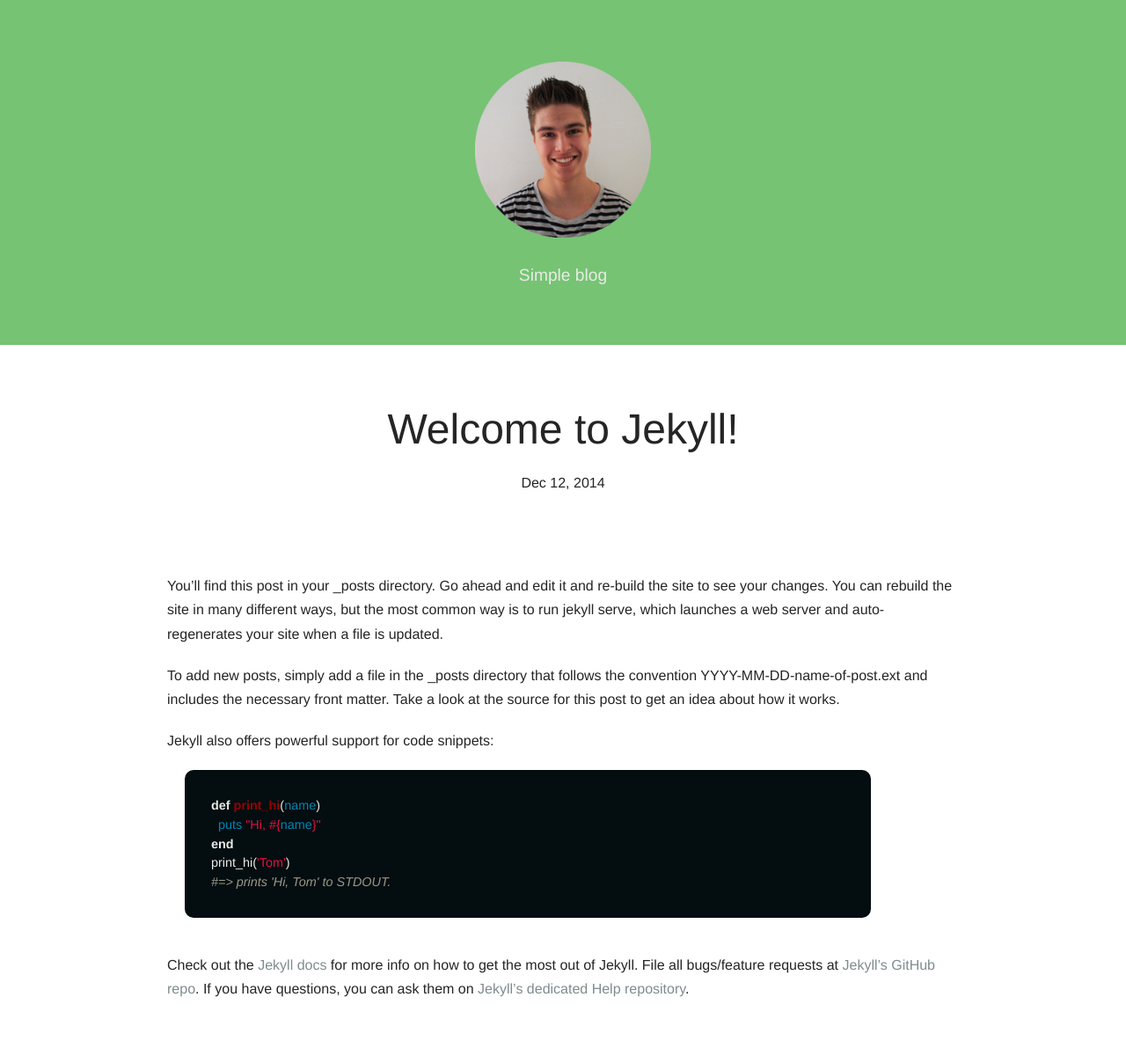
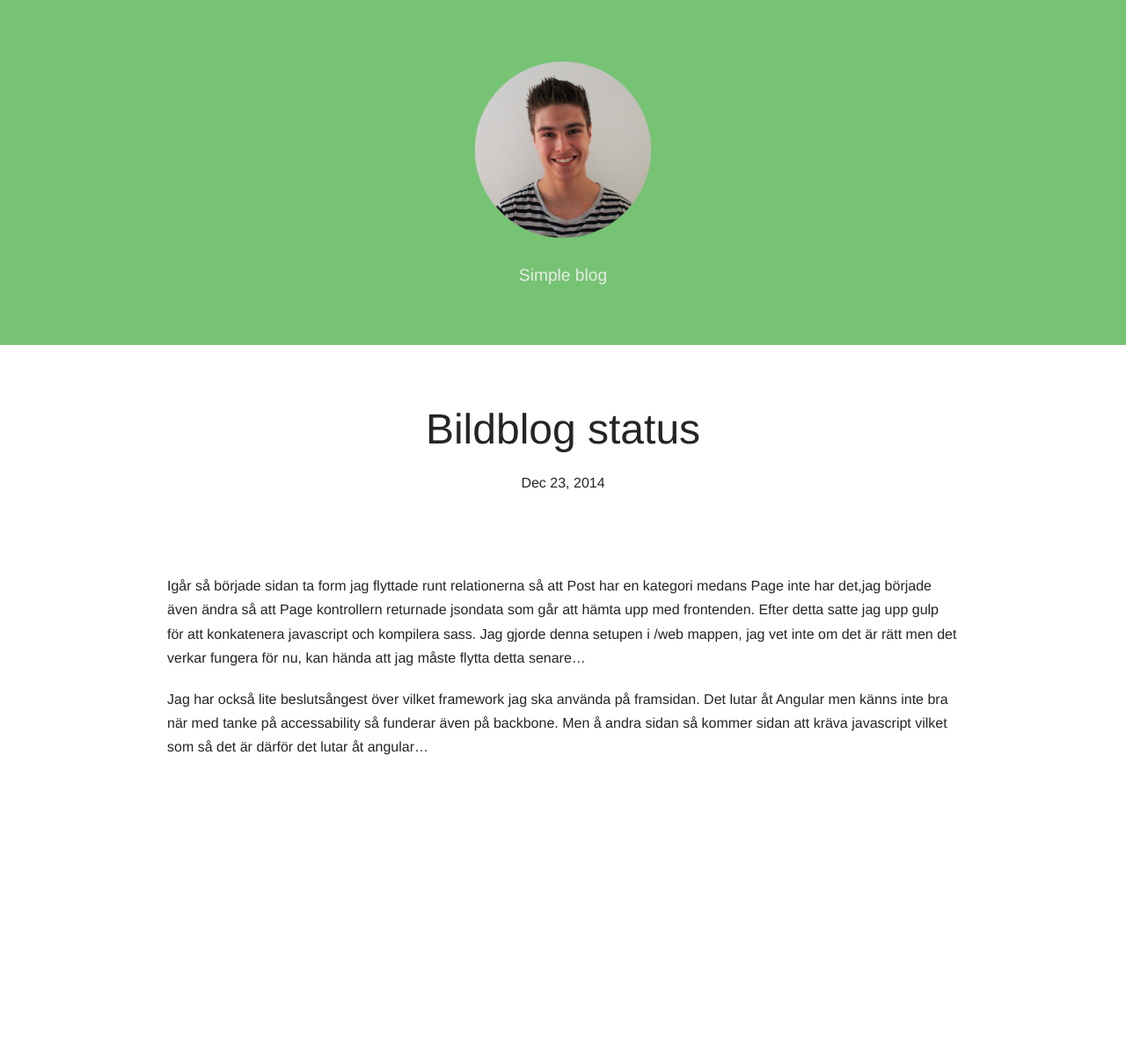
Before and after one commit to MaxHill/maxhill, a Jekyll site: the page built from _posts/2014-12-12-post-nr-5.markdown, in a window 1280 px wide. Shown: the whole page at 88% size. Built offline with Jekyll 4.4.1, drawn with Linux system fonts in a browser that asks for light colours; after the commit the page ends 933 px from its top, so only the background shows below that.

Commit message:
Update 2014-12-12-post-nr-5.markdown
Första riktiga posten...

```diff
--- a/_posts/2014-12-12-post-nr-5.markdown
+++ b/_posts/2014-12-12-post-nr-5.markdown
@@ -1,25 +1,9 @@
 ---
 layout: post
-title:  "Welcome to Jekyll!"
-date:   2014-12-12 18:02:41
-categories: jekyll update
+title:  "Bildblog status"
+date:   2014-12-23 18:02:41
+categories: bildblog, symfony
 ---
-You’ll find this post in your `_posts` directory. Go ahead and edit it and re-build the site to see your changes. You can rebuild the site in many different ways, but the most common way is to run `jekyll serve`, which launches a web server and auto-regenerates your site when a file is updated.
+Igår så började sidan ta form jag flyttade runt relationerna så  att Post har en kategori medans Page inte har det,jag började även ändra så att Page kontrollern returnade jsondata som går att hämta upp med frontenden. Efter detta satte jag upp gulp för att konkatenera javascript och kompilera sass. Jag gjorde denna setupen i /web mappen, jag vet inte om det är rätt men det verkar fungera för nu, kan hända att jag måste flytta detta senare...
 
-To add new posts, simply add a file in the `_posts` directory that follows the convention `YYYY-MM-DD-name-of-post.ext` and includes the necessary front matter. Take a look at the source for this post to get an idea about how it works.
-
-Jekyll also offers powerful support for code snippets:
-
-{% highlight ruby %}
-def print_hi(name)
-  puts "Hi, #{name}"
-end
-print_hi('Tom')
-#=> prints 'Hi, Tom' to STDOUT.
-{% endhighlight %}
-
-Check out the [Jekyll docs][jekyll] for more info on how to get the most out of Jekyll. File all bugs/feature requests at [Jekyll’s GitHub repo][jekyll-gh]. If you have questions, you can ask them on [Jekyll’s dedicated Help repository][jekyll-help].
-
-[jekyll]:      http://jekyllrb.com
-[jekyll-gh]:   https://github.com/jekyll/jekyll
-[jekyll-help]: https://github.com/jekyll/jekyll-help
+Jag har också lite beslutsångest över vilket framework jag ska använda på framsidan. Det lutar åt Angular men känns inte bra när med tanke på accessability så funderar även på backbone. Men å andra sidan så kommer sidan att kräva javascript vilket som så det är därför det lutar åt angular...
```
